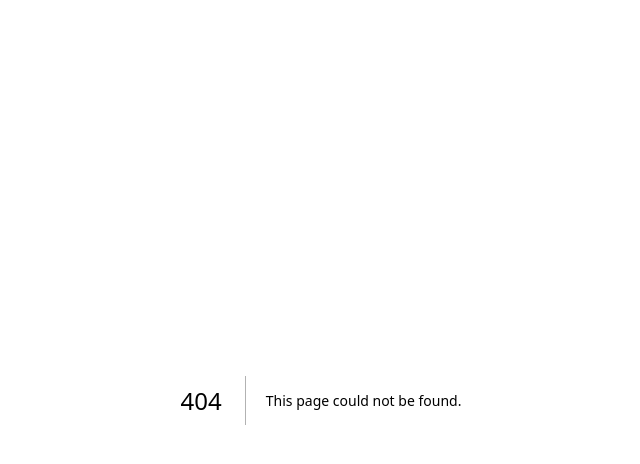
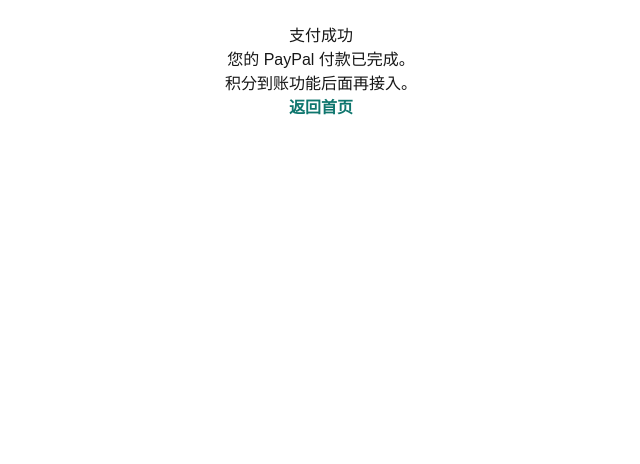
Before and after one commit to sktrad111-ui/WorldCup6868, a Next.js app: page /paypal-success in a window 1280 px wide. Before the commit this address had no page. Shown: the top 464 px of the page, without its empty margins (319-959 px from the left). Built offline with nearby package versions, Linux system fonts and the light colour scheme.

Commit message:
add paypal return pages

```diff
--- /dev/null
+++ b/app/paypal-cancel/page.tsx
@@ -0,0 +1,12 @@
+export default function PayPalCancelPage() {
+  return (
+    <main style={{ padding: 24, textAlign: "center" }}>
+      <h1>支付已取消</h1>
+      <p>您已取消 PayPal 付款。</p>
+
+      <a href="/" style={{ color: "#0f766e", fontWeight: "bold" }}>
+        返回首页
+      </a>
+    </main>
+  );
+}
--- /dev/null
+++ b/app/paypal-success/page.tsx
@@ -0,0 +1,13 @@
+export default function PayPalSuccessPage() {
+  return (
+    <main style={{ padding: 24, textAlign: "center" }}>
+      <h1>支付成功</h1>
+      <p>您的 PayPal 付款已完成。</p>
+      <p>积分到账功能后面再接入。</p>
+
+      <a href="/" style={{ color: "#0f766e", fontWeight: "bold" }}>
+        返回首页
+      </a>
+    </main>
+  );
+}
```
